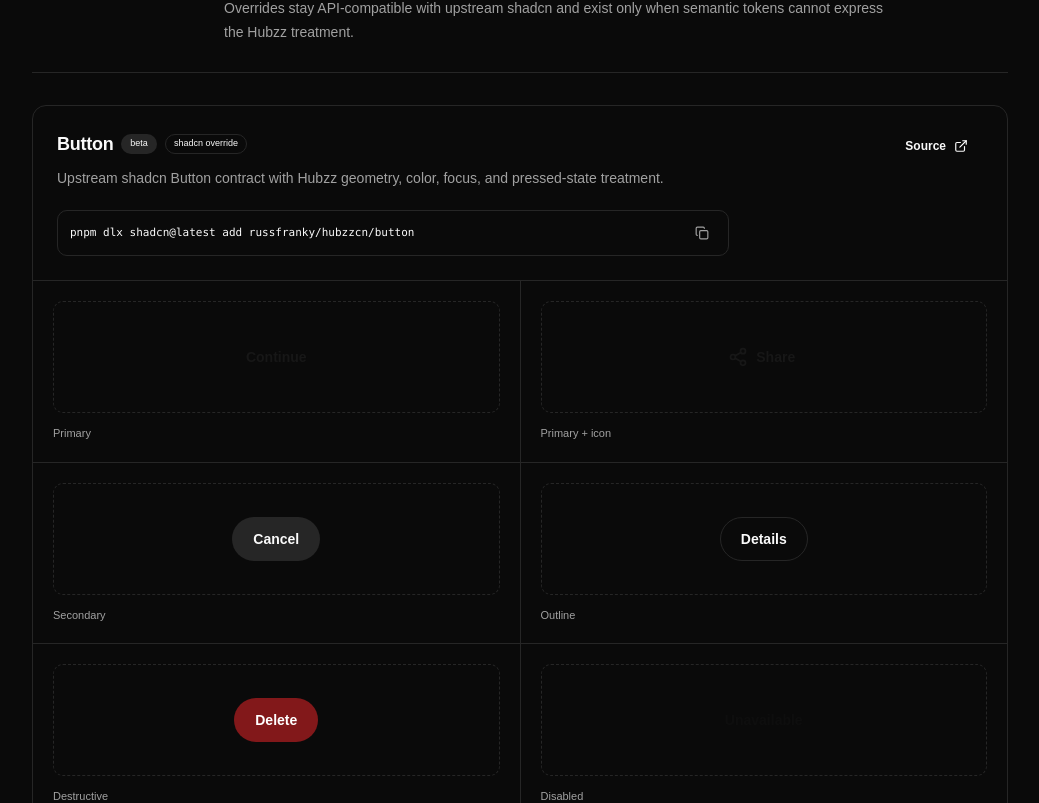
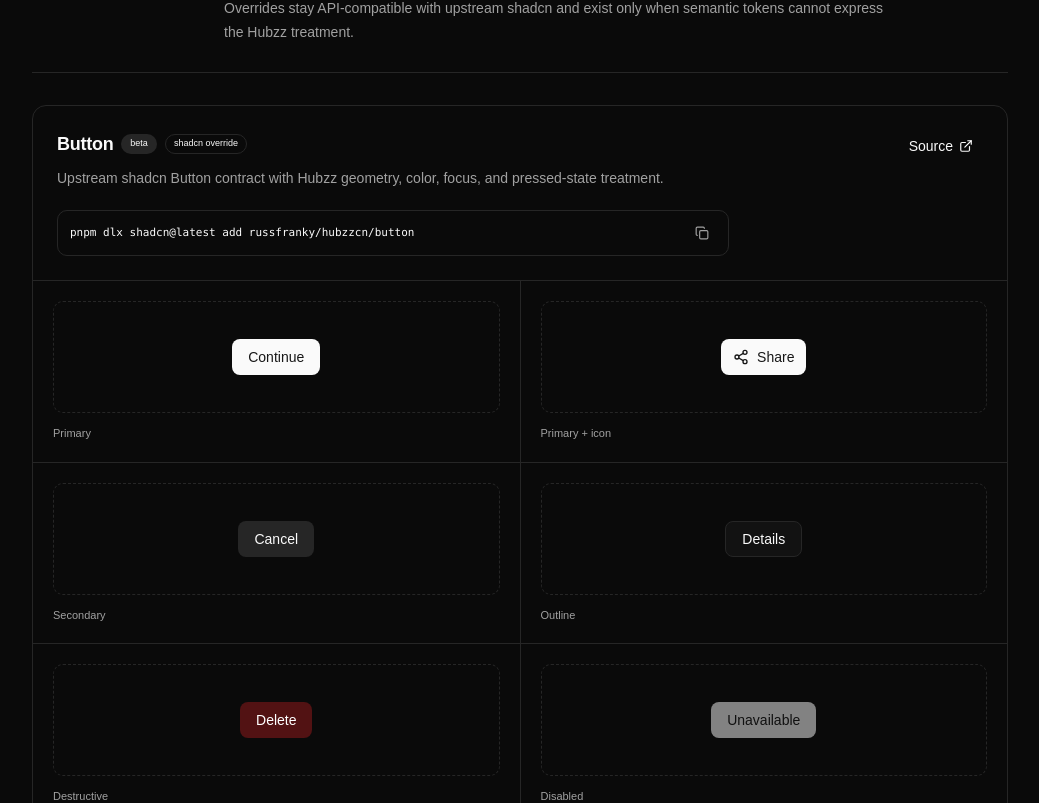
Before and after one commit to russfranky/hubzzcn, a React (Vite) app: page / in a window 1280 px wide. Shown: the part 1757-2560 px from the top of the page, without its empty margins (240-1279 px from the left). Built offline with nearby package versions, Linux system fonts and the light colour scheme.

Commit message:
Restore canonical shadcn Button geometry and states

```diff
--- a/src/components/ui/button.tsx
+++ b/src/components/ui/button.tsx
@@ -5,37 +5,36 @@
 import { cn } from "@/lib/utils"
 
 /**
- * Hubzz keeps the shadcn Button contract and changes only the visual layer.
+ * Hubzz keeps the shadcn Button contract and canonical pre-alpha visual layer.
  *
- * The variants stay semantic and source their color treatment from theme
- * roles so registry consumers inherit the same behavior as the catalog.
+ * Variants stay semantic so registry consumers inherit the same behavior as
+ * the catalog without a separate brand-colored primitive system.
  */
 const buttonVariants = cva(
-  "group/button inline-flex shrink-0 items-center justify-center gap-2 rounded-full border border-transparent font-semibold whitespace-nowrap transition-[background,border-color,box-shadow,color,opacity,transform] outline-none select-none focus-visible:ring-4 focus-visible:ring-ring/20 disabled:pointer-events-none disabled:opacity-[0.32] aria-invalid:border-destructive aria-invalid:ring-destructive/20 [&_svg]:pointer-events-none [&_svg]:shrink-0",
+  "inline-flex shrink-0 items-center justify-center gap-2 whitespace-nowrap rounded-md text-sm font-medium transition-all outline-none disabled:pointer-events-none disabled:opacity-50 focus-visible:border-ring focus-visible:ring-[3px] focus-visible:ring-ring/50 aria-invalid:border-destructive aria-invalid:ring-destructive/20 dark:aria-invalid:ring-destructive/40 [&_svg]:pointer-events-none [&_svg]:shrink-0 [&_svg:not([class*='size-'])]:size-4",
   {
     variants: {
       variant: {
-        default:
-          "text-primary-foreground [background:var(--primary-gradient)] hover:[background:var(--primary)] active:[background:var(--primary)]",
+        default: "bg-primary text-primary-foreground hover:bg-primary/90",
+        destructive:
+          "bg-destructive text-white hover:bg-destructive/90 focus-visible:ring-destructive/20 dark:bg-destructive/60 dark:focus-visible:ring-destructive/40",
+        outline:
+          "border bg-background text-foreground hover:bg-accent hover:text-accent-foreground dark:border-input dark:bg-input/30 dark:hover:bg-input/50",
         secondary:
-          "bg-secondary text-secondary-foreground hover:bg-accent hover:text-foreground active:bg-secondary",
-        outline:
-          "border-border bg-transparent text-foreground hover:border-foreground hover:bg-transparent active:border-muted-foreground",
-        ghost: "bg-transparent text-foreground hover:bg-accent active:bg-muted",
-        destructive:
-          "bg-destructive text-destructive-foreground hover:bg-destructive/85 active:bg-destructive",
-        link: "h-auto rounded-none border-0 p-0 text-primary underline-offset-4 hover:underline",
+          "bg-secondary text-secondary-foreground hover:bg-secondary/80",
+        ghost:
+          "hover:bg-accent hover:text-accent-foreground dark:hover:bg-accent/50",
+        link: "text-primary underline-offset-4 hover:underline",
       },
       size: {
-        default:
-          "h-11 px-5 text-sm leading-5 has-data-[icon=inline-end]:pr-4 has-data-[icon=inline-start]:pl-4 [&_svg:not([class*='size-'])]:size-5",
-        xs: "h-7 px-2.5 text-xs leading-[18px] [&_svg:not([class*='size-'])]:size-3.5",
-        sm: "h-8 px-3.5 text-xs leading-[18px] [&_svg:not([class*='size-'])]:size-4",
-        lg: "h-12 px-6 text-base leading-6 [&_svg:not([class*='size-'])]:size-5",
-        icon: "size-11 p-3 [&_svg:not([class*='size-'])]:size-5",
-        "icon-xs": "size-7 p-1.5 [&_svg:not([class*='size-'])]:size-3.5",
-        "icon-sm": "size-8 p-2 [&_svg:not([class*='size-'])]:size-4",
-        "icon-lg": "size-12 p-3.5 [&_svg:not([class*='size-'])]:size-5",
+        default: "h-9 px-4 py-2 has-[>svg]:px-3",
+        xs: "h-7 rounded-md px-2.5 text-xs [&_svg:not([class*='size-'])]:size-3.5",
+        sm: "h-8 gap-1.5 rounded-md px-3 has-[>svg]:px-2.5",
+        lg: "h-10 rounded-md px-6 has-[>svg]:px-4",
+        icon: "size-9 rounded-md",
+        "icon-xs": "size-7 rounded-md [&_svg:not([class*='size-'])]:size-3.5",
+        "icon-sm": "size-8 rounded-md",
+        "icon-lg": "size-10 rounded-md [&_svg:not([class*='size-'])]:size-5",
       },
     },
     defaultVariants: {
```
